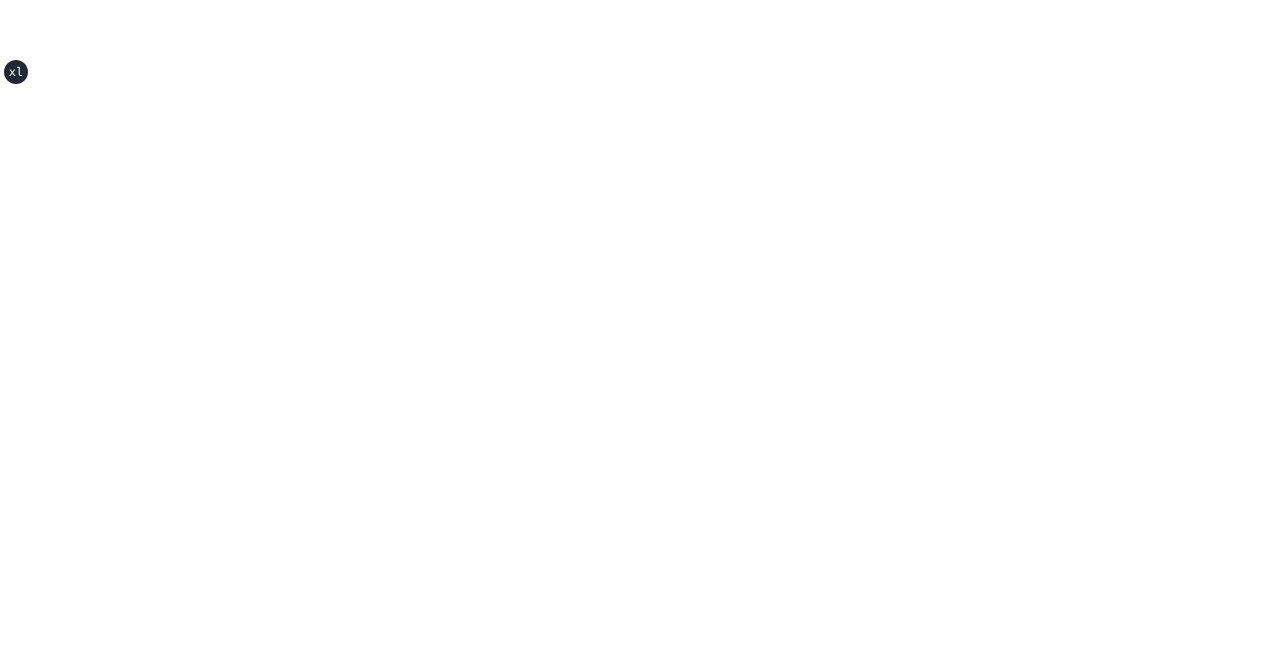
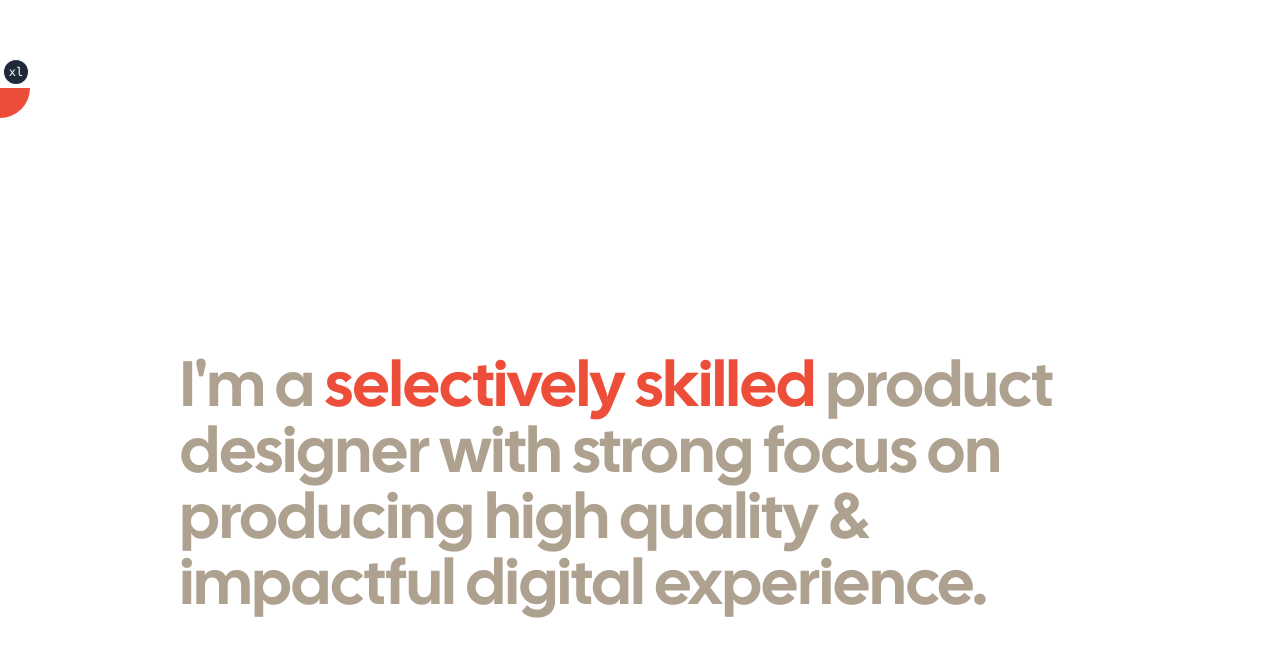
Before and after one commit to Kinfe123/shad0w-2, a Next.js app: page /apply in a window 1280 px wide. Shown: the part 712-1368 px from the top of the page. Before the commit the page ends 800 px from the top, so only its background shows below. Built offline with nearby package versions, Linux system fonts and the light colour scheme.

Commit message:
feat: aded comp

```diff
--- a/app/layout.tsx
+++ b/app/layout.tsx
@@ -10,6 +10,7 @@ import LenisProvider from "@/components/providers/lenis-provider"
 import { SiteHeader } from "@/components/site-header"
 import { TailwindIndicator } from "@/components/tailwind-indicator"
 import { ThemeProvider } from "@/components/theme-provider"
+import BlendThought from "@/components/mask-hovers/mask-hover"
 
 const fontHeading = localFont({
   src: "../public/fonts/cals.ttf",
@@ -64,6 +65,9 @@ export default function RootLayout({ children }: RootLayoutProps) {
             </div>
             <TailwindIndicator />
           </ThemeProvider>
+
+
+        <BlendThought />
         </body>
       </html>
     </>
--- a/app/page.tsx
+++ b/app/page.tsx
@@ -7,14 +7,16 @@ import { HappyRect } from "@/components/happy-rectangle"
 import HeroSection from "@/components/hero-sec"
 import { HorizontalScrollCarousel } from "@/components/horizontal-crsl"
 import Intro from "@/components/intros"
+import BlendThought from "@/components/mask-hovers/mask-hover"
 import { MileStoneDemo } from "@/components/milestone/milestone-view"
 import { ScrollProvider } from "@/components/providers/scroll-view"
 import Social from "@/components/socials"
+import StartUpDemo from "@/components/startup-demo/startup-demo"
 import { WavyBackgroundDemo } from "@/components/wave-bg-view"
-import StartUpDemo from "@/components/startup-demo/startup-demo"
 
 export default function IndexPage() {
   return (
+    <div>
       <ScrollProvider>
         <section className="grid items-center gap-6 pb-8 pt-6 md:py-10">
           <div className="overflow-x-clip">
@@ -45,22 +47,26 @@ export default function IndexPage() {
 
           <div className=" grid grid-cols-2 gap-1">
             <div className="mt-[-500x] flex  justify-center items-center bg-transparent px-10">
-            <p className="d:text-4xl mt-[-700px] font-heading2 lg:text-6xl xl:text-[12rem] font-medium bg-gradient-to-tr from-[#E0B379] to-[#e8eaed] bg-clip-text text-transparent">We have <br /> made everything for you</p>
+              <p className="d:text-4xl mt-[-700px] font-heading2 lg:text-6xl xl:text-[12rem] font-medium bg-gradient-to-tr from-[#E0B379] to-[#e8eaed] bg-clip-text text-transparent">
+                We have <br /> made everything for you
+              </p>
             </div>
             <div className="overflow-clip">
-
               <HorizontalScrollCarousel />
             </div>
           </div>
 
           <div>
             <StartUpDemo />
-
           </div>
+          <div></div>
           {/* <div className='mx-auto flex justify-center items-center'>
         <Social />
       </div> */}
         </section>
       </ScrollProvider>
+      {/* to be fixed */}
+      {/* <BlendThought /> */}
+    </div>
   )
 }
--- a/components/mask-hover.tsx
+++ /dev/null
@@ -1,5 +0,0 @@
-const MaskHover = () => {
-  return <div></div>
-}
-
-export default MaskHover
--- /dev/null
+++ b/components/mask-hovers/mask-hover.module.scss
@@ -0,0 +1,32 @@
+.main{
+    height: 100vh;
+
+    .mask, .body{
+      width: 100%;
+      height: 100%;
+      display: flex;
+      align-items: center;
+      justify-content: center;
+      color: #afa18f;
+      font-size: 64px;
+      line-height: 66px;
+      cursor: default;
+
+      p{
+        width: 1000px;
+        padding:40px;
+      }
+      span{
+        color: #ec4e39;
+      }
+    }
+
+    .mask{
+      mask-image: url('../../public/mask.svg');
+      mask-repeat: no-repeat;
+      mask-size: 40px;
+      background: #ec4e39;
+      position: absolute;
+      color: black;
+    }
+  }
--- /dev/null
+++ b/components/mask-hovers/mask-hover.tsx
@@ -0,0 +1,59 @@
+"use client"
+
+import { useState } from "react"
+import { motion } from "framer-motion"
+
+import useMousePosition from "@/lib/hooks/use-mouse-position"
+
+import styles from "./mask-hover.module.scss"
+import { cn } from "@/lib/utils"
+import { useScrollPosition } from "@/lib/hooks/use-scroll"
+
+type MousePosition = {
+  x: number | null
+  y: number | null
+}
+
+export default function BlendThought() {
+  const [isHovered, setIsHovered] = useState(false)
+  const positions : MousePosition = useMousePosition()
+  const scrol= useScrollPosition()
+  console.log('The scrol poistion : ' , scrol)
+  const {x , y} = positions
+
+  console.log('THe direction of x adn y are: ' , x   ,  y)
+  console.log('THE hover state is : ', isHovered)
+  const size = isHovered ? 400 : 60
+
+  return (
+    <main className={cn(styles.main , 'font-heading2  bg-transparent'  )}>
+      <motion.div
+        className={styles.mask}
+        animate={{
+          WebkitMaskPosition: `${x! - size / 2}px ${y! - size / 2}px`,
+          WebkitMaskSize: `${size}px`,
+        }}
+        transition={{ type: "tween", ease: "backOut", duration: 0.5 }}
+      >
+        <p
+          onMouseEnter={() => {
+            setIsHovered(true)
+          }}
+          onMouseLeave={() => {
+            setIsHovered(false)
+          }}
+        >
+          A visual designer - with skills that haven&apos;t been replaced by A.I
+          (yet) - making good shit only if the paycheck is equally good.
+        </p>
+      </motion.div>
+
+      <div className={styles.body}>
+        <p>
+          I&apos;m a <span>selectively skilled</span> product designer with
+          strong focus on producing high quality & impactful digital experience.
+        </p>
+      </div>
+    </main>
+  )
+}
--- /dev/null
+++ b/lib/exporter.js
@@ -0,0 +1,5 @@
+const path = require("path");
+
+
+
+module.exports = {__dirname , path};
--- /dev/null
+++ b/lib/hooks/use-mouse-position.ts
@@ -0,0 +1,19 @@
+import { useEffect, useState } from "react"
+
+const useMousePosition = () => {
+  const [mousePosition, setMousePosition] = useState({ x: null, y: null })
+  //   @ts-ignore
+  const updateMousePosition = (e) => {
+    setMousePosition({ x: e.clientX, y: e.clientY })
+  }
+
+  useEffect(() => {
+    window.addEventListener("mousemove", updateMousePosition)
+
+    return () => window.removeEventListener("mousemove", updateMousePosition)
+  }, [])
+
+  return mousePosition
+}
+
+export default useMousePosition
--- a/next.config.mjs
+++ b/next.config.mjs
@@ -1,7 +1,14 @@
+import exporter from './lib/exporter.js'
+const {__dirname , path} = exporter
+
 /** @type {import('next').NextConfig} */
 const nextConfig = {
   images: {
       domains: ['aceternity.com']
+  },
+  sassOptions: {
+    includePaths: [path.join(__dirname, './components/mask-hovers')]
+
   },
   reactStrictMode: true,
   experimental: {
--- a/package.json
+++ b/package.json
@@ -27,6 +27,7 @@
     "next-themes": "^0.2.1",
     "react": "^18.2.0",
     "react-dom": "^18.2.0",
+    "sass": "^1.70.0",
     "sharp": "^0.31.3",
     "simplex-noise": "^4.0.1",
     "tailwind-merge": "^1.13.2",
--- a/tsconfig.json
+++ b/tsconfig.json
@@ -24,6 +24,6 @@
     ],
     "strictNullChecks": true
   },
-  "include": ["next-env.d.ts", "**/*.ts", "**/*.tsx", ".next/types/**/*.ts"],
+  "include": ["next-env.d.ts", "**/*.ts", "**/*.tsx", ".next/types/**/*.ts", "lib/exporter.js"],
   "exclude": ["node_modules"]
 }
```
Also changed, not shown: public/mask.svg (added), 1 other file (tests, documents, lock files or other folders). Lines whose indentation alone changed are shown as unchanged.
